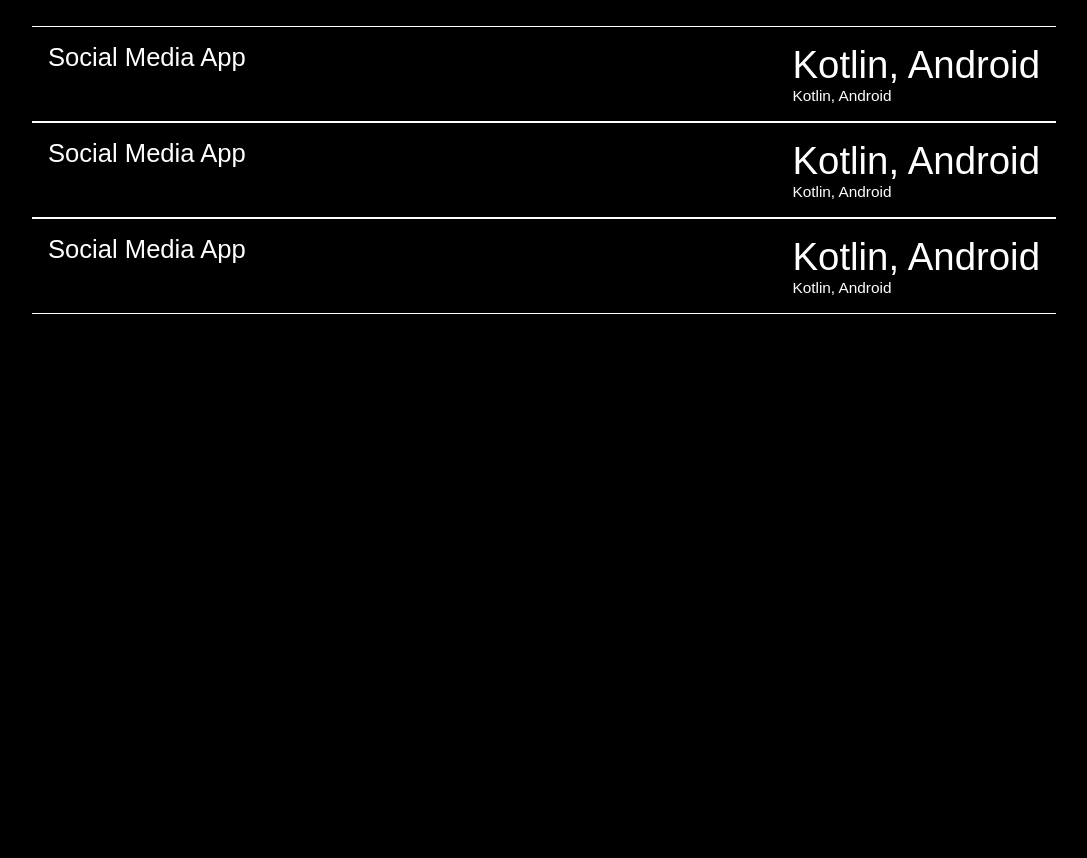
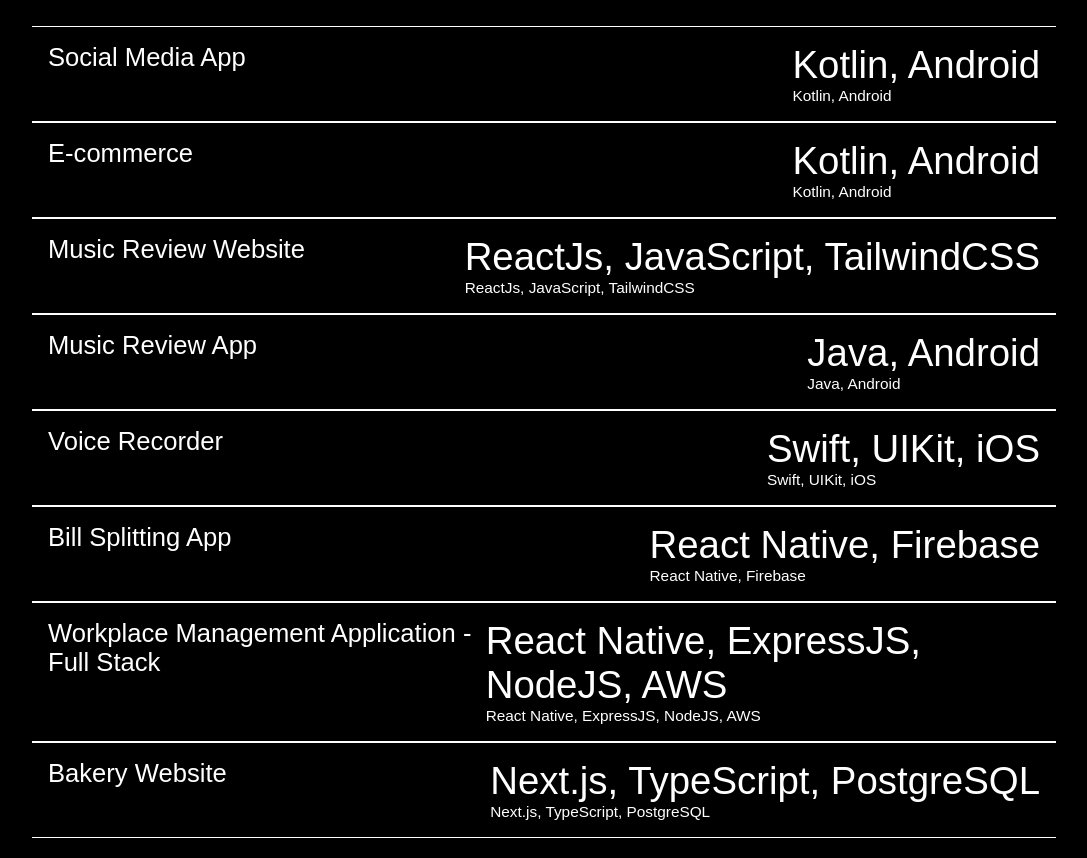
Before and after one commit to 2060k12/portfolio-new, a React (Vite) app: page /projects in a window 1280 px wide. Shown: the top 858 px of the page, without its empty margins (96-1183 px from the left). Before the commit the page ends 800 px from the top, so only its background shows below. Built offline with nearby package versions, Linux system fonts and the light colour scheme.

Commit message:
add: deploy try 2

```diff
--- a/projects.json
+++ b/projects.json
@@ -1,19 +1,11 @@
 [
   {
+    "id": "1",
     "title": "Social Media App",
     "tech": "Kotlin, Android",
     "subTitle": "Kotlin, Android",
     "github": "https://cdn.prod.website-files.com/668f2a25f4beafa35bba213a/668f36de3a71a14c497d5446_github-mark-white.png",
-    "overview": [
-      "Made with Kotlin",
-      "Using XML for layouts",
-      "Firebase as backend : Firestore, Firestorage, Auth",
-      "Uses Device Camera",
-      "MVVM Architecture",
-      "LiveData for reactive programming",
-      "ViewBinding for view interactions",
-      "Fragment-based UI"
-    ],
+    "overview": "This mobile app is built with Kotlin and follows the MVVM architecture for clean and maintainable code. The UI uses XML layouts and fragments, combined with ViewBinding for easy view interactions. LiveData enables reactive updates, ensuring the interface stays in sync with data changes. Firebase powers the backend, including Firestore for real-time database, Firestorage for media, and Authentication for secure user management. The app also utilizes the device camera to enhance user functionality, providing a practical and engaging experience overall.",
     "features": [
       "Photo Sharing",
       "Realtime chat",
@@ -23,7 +15,7 @@
       "Search profiles",
       "Add / remove Followings and followers"
     ],
-    "video": "https://youtu.be/QS28nnpzoFY",
+    "video": "https://www.youtube.com/embed/QS28nnpzoFY?si=Jzt0U8M7k7H7F50D",
     "screenshots": [
       "https://cdn.prod.website-files.com/668f2a25f4beafa35bba213a/668f39562232881730a5a1d7_photo1-p-800.jpg",
       "https://cdn.prod.website-files.com/668f2a25f4beafa35bba213a/668f3a77bd169f31c2f00700_photo3-p-800.jpg",
@@ -37,75 +29,198 @@
     ]
   },
   {
-    "title": "Social Media App",
+    "id": "2",
+    "title": "E-commerce",
     "tech": "Kotlin, Android",
     "subTitle": "Kotlin, Android",
-    "github": "https://cdn.prod.website-files.com/668f2a25f4beafa35bba213a/668f36de3a71a14c497d5446_github-mark-white.png",
-    "overview": [
-      "Made with Kotlin",
-      "Using XML for layouts",
-      "Firebase as backend : Firestore, Firestorage, Auth",
-      "Uses Device Camera",
-      "MVVM Architecture",
-      "LiveData for reactive programming",
-      "ViewBinding for view interactions",
-      "Fragment-based UI"
+    "github": "https://github.com/2060k12/Ecommerce",
+    "overview": "This e-commerce mobile app, built with **Kotlin**, utilizes **Jetpack Compose** for a modern, declarative UI. It follows the **MVVM** architecture for a clear separation of concerns. **Firebase** handles the backend, including **Firestore** for the database, **Firebase Storage** for images, and **Firebase Authentication** for user management. A **Room database** is used for local data persistence, specifically for the shopping cart. The app uses the **Coil** library for efficient image loading and a **Horizontal Pager** to display product feature images, providing a smooth user experience.",
+    "features": [
+      "Admin and Customer Login",
+      "Add/ remove products (admin)",
+      "Add to deals (admin)",
+      "Decrease product price (admin)",
+      "Add Images from gallery (admin)",
+      "Confirm / cancel / refund order (admin)",
+      "Search products",
+      "See deals",
+      "Add to cart, Checkout",
+      "Edit user details",
+      "add review/ rating"
     ],
+    "video": "https://www.youtube.com/embed/Y9jLqAwjwjM?si=hmP1hG4uCEEstkt9",
+    "screenshots": [],
+    "thumnail": []
+  },
+  {
+    "id": "3",
+    "title": "Music Review Website",
+    "tech": "ReactJs, JavaScript, TailwindCSS",
+    "subTitle": "ReactJs, JavaScript, TailwindCSS",
+    "github": "https://pranish.webflow.io/work/project-3#",
+    "overview": "This music review website is built with **ReactJs** and **JavaScript** for the front end, using **TailwindCSS** for a utility-first styling approach. **Firebase** serves as the backend, providing **Authentication**, **Firebase Storage**, and a **Firestore database** for real-time data updates. The site is hosted on **Netlify**, ensuring reliable deployment and quick access. Its backend is designed to update in real-time, offering a dynamic and responsive user experience.",
     "features": [
-      "Photo Sharing",
-      "Realtime chat",
-      "Like/ comment on posts",
-      "share and view stories which gets del in 24 hrs",
-      "edit profile info including profile image",
-      "Search profiles",
-      "Add / remove Followings and followers"
+      "Add and remove both albums and artists (Login required)",
+      "Add reviews",
+      "View Other's reviews",
+      "Login feature",
+      "Change user details",
+      "Favourites",
+      "Search both artist and albums",
+      "Filter"
     ],
-    "video": "https://youtu.be/QS28nnpzoFY",
+    "video": "https://www.youtube.com/embed/Y5Rx-M1wY-s?si=35l_1eGQKcZVjbyV",
+    "screenshots": [],
+    "thumnail": []
+  },
+  {
+    "id": "4",
+    "title": "Music Review App",
+    "tech": "Java, Android",
+    "subTitle": "Java, Android",
+    "github": "https://github.com/yourusername/music-review-app",
+    "overview": "A music review application built using Java and Android. It follows the MVVM architecture and utilizes LiveData, Room Database, XML layouts, Fragments, ViewBinding, RecyclerView, and Picasso for image loading.",
+    "features": [
+      "User login and registration",
+      "Add new albums and artists",
+      "Change email, password, name, or profile images",
+      "Add ratings and reviews",
+      "Browse through all listed albums and artists",
+      "Automatic scroll on Hero section every 1.5 seconds"
+    ],
+    "video": "https://www.youtube.com/embed/your_video_id",
     "screenshots": [
-      "https://cdn.prod.website-files.com/668f2a25f4beafa35bba213a/668f39562232881730a5a1d7_photo1-p-800.jpg",
-      "https://cdn.prod.website-files.com/668f2a25f4beafa35bba213a/668f3a77bd169f31c2f00700_photo3-p-800.jpg",
-      "https://cdn.prod.website-files.com/668f2a25f4beafa35bba213a/668f3a7653e5e2203087efa6_photo4-p-800.jpg",
-      "https://cdn.prod.website-files.com/668f2a25f4beafa35bba213a/668f3a76acc37f6a5b526957_photo5-p-800.jpg"
+      "https://cdn.prod.website-files.com/your_image1.jpg",
+      "https://cdn.prod.website-files.com/your_image2.jpg",
+      "https://cdn.prod.website-files.com/your_image3.jpg",
+      "https://cdn.prod.website-files.com/your_image4.jpg"
     ],
     "thumnail": [
-      "https://cdn.prod.website-files.com/668f2a25f4beafa35bba213a/668fbcff8eaf014dbcc56081_Screenshot_20240711_210658-p-500.png",
-      "https://cdn.prod.website-files.com/668f2a25f4beafa35bba213a/668fc62dff7276e1b7bb82f1_Screenshot_20240711_213428-p-500.png",
-      "https://cdn.prod.website-files.com/668f2a25f4beafa35bba213a/668fbc372d0090ff946b46b6_Screenshot_20240711_210038-p-500.png"
+      "https://cdn.prod.website-files.com/your_thumbnail1.jpg",
+      "https://cdn.prod.website-files.com/your_thumbnail2.jpg",
+      "https://cdn.prod.website-files.com/your_thumbnail3.jpg"
     ]
   },
   {
-    "title": "Social Media App",
-    "tech": "Kotlin, Android",
-    "subTitle": "Kotlin, Android",
-    "github": "https://cdn.prod.website-files.com/668f2a25f4beafa35bba213a/668f36de3a71a14c497d5446_github-mark-white.png",
-    "overview": [
-      "Made with Kotlin",
-      "Using XML for layouts",
-      "Firebase as backend : Firestore, Firestorage, Auth",
-      "Uses Device Camera",
-      "MVVM Architecture",
-      "LiveData for reactive programming",
-      "ViewBinding for view interactions",
-      "Fragment-based UI"
+    "id": "5",
+    "title": "Voice Recorder",
+    "tech": "Swift, UIKit, iOS",
+    "subTitle": "Swift, UIKit, iOS",
+    "github": "https://github.com/yourusername/voice-recorder",
+    "overview": "An iOS voice recording application developed using Swift and UIKit. It integrates Firebase for backend services and utilizes AVFoundation for audio recording and playback.",
+    "features": [
+      "Record audio",
+      "Play recorded audio",
+      "Convert audio to video with an image",
+      "Unsplash API integration for images",
+      "Choose images from the gallery",
+      "Upload recordings to Firebase Storage",
+      "Search users by email and play their recordings"
     ],
-    "features": [
-      "Photo Sharing",
-      "Realtime chat",
-      "Like/ comment on posts",
-      "share and view stories which gets del in 24 hrs",
-      "edit profile info including profile image",
-      "Search profiles",
-      "Add / remove Followings and followers"
-    ],
-    "video": "https://youtu.be/QS28nnpzoFY",
+    "video": "https://www.youtube.com/embed/your_video_id",
     "screenshots": [
-      "https://cdn.prod.website-files.com/668f2a25f4beafa35bba213a/668f39562232881730a5a1d7_photo1-p-800.jpg",
-      "https://cdn.prod.website-files.com/668f2a25f4beafa35bba213a/668f3a77bd169f31c2f00700_photo3-p-800.jpg",
-      "https://cdn.prod.website-files.com/668f2a25f4beafa35bba213a/668f3a7653e5e2203087efa6_photo4-p-800.jpg",
-      "https://cdn.prod.website-files.com/668f2a25f4beafa35bba213a/668f3a76acc37f6a5b526957_photo5-p-800.jpg"
+      "https://cdn.prod.website-files.com/your_image1.jpg",
+      "https://cdn.prod.website-files.com/your_image2.jpg",
+      "https://cdn.prod.website-files.com/your_image3.jpg",
+      "https://cdn.prod.website-files.com/your_image4.jpg"
     ],
     "thumnail": [
-      "https://cdn.prod.website-files.com/668f2a25f4beafa35bba213a/668fc9ba752903a8eb2e2927_Screenshot%202024-07-11%20at%2010.01.35%E2%80%AFPM.png"
+      "https://cdn.prod.website-files.com/your_thumbnail1.jpg",
+      "https://cdn.prod.website-files.com/your_thumbnail2.jpg",
+      "https://cdn.prod.website-files.com/your_thumbnail3.jpg"
+    ]
+  },
+  {
+    "id": "6",
+    "title": "Bill Splitting App",
+    "tech": "React Native, Firebase",
+    "subTitle": "React Native, Firebase",
+    "github": "https://github.com/yourusername/bill-splitting-app",
+    "overview": "A cross-platform bill splitting application developed using React Native and Firebase. It allows users to share bills with contacts and manage expenses efficiently.",
+    "features": [
+      "Secure login with Firebase Authentication",
+      "Add and remove users from expenses",
+      "Settle bills",
+      "In-app notifications",
+      "Profile management",
+      "View expense details",
+      "Remove users from any expenses",
+      "Update expenses"
+    ],
+    "video": "https://www.youtube.com/embed/your_video_id",
+    "screenshots": [
+      "https://cdn.prod.website-files.com/your_image1.jpg",
+      "https://cdn.prod.website-files.com/your_image2.jpg",
+      "https://cdn.prod.website-files.com/your_image3.jpg",
+      "https://cdn.prod.website-files.com/your_image4.jpg"
+    ],
+    "thumnail": [
+      "https://cdn.prod.website-files.com/your_thumbnail1.jpg",
+      "https://cdn.prod.website-files.com/your_thumbnail2.jpg",
+      "https://cdn.prod.website-files.com/your_thumbnail3.jpg"
+    ]
+  },
+  {
+    "id": "7",
+    "title": "Workplace Management Application - Full Stack",
+    "tech": "React Native, ExpressJS, NodeJS, AWS",
+    "subTitle": "React Native, ExpressJS, NodeJS, AWS",
+    "github": "https://github.com/yourusername/workplace-management-app",
+    "overview": "A full-stack workplace management application developed using React Native for mobile platforms and ExpressJS with NodeJS for the backend. It includes features like real-time communication, role-based access, and geofencing.",
+    "features": [
+      "User authentication with role-based access",
+      "Multi-server structure for different offices",
+      "Channel-based communication",
+      "Clock in/out functionality",
+      "Leave requests management",
+      "Document upload and validation",
+      "Real-time chat",
+      "Roster and schedule view",
+      "Income overview",
+      "Push and in-app notifications",
+      "Custom chat themes"
+    ],
+    "video": "https://www.youtube.com/embed/your_video_id",
+    "screenshots": [
+      "https://cdn.prod.website-files.com/your_image1.jpg",
+      "https://cdn.prod.website-files.com/your_image2.jpg",
+      "https://cdn.prod.website-files.com/your_image3.jpg",
+      "https://cdn.prod.website-files.com/your_image4.jpg"
+    ],
+    "thumnail": [
+      "https://cdn.prod.website-files.com/your_thumbnail1.jpg",
+      "https://cdn.prod.website-files.com/your_thumbnail2.jpg",
+      "https://cdn.prod.website-files.com/your_thumbnail3.jpg"
+    ]
+  },
+  {
+    "id": "8",
+    "title": "Bakery Website",
+    "tech": "Next.js, TypeScript, PostgreSQL",
+    "subTitle": "Next.js, TypeScript, PostgreSQL",
+    "github": "https://github.com/yourusername/bakery-website",
+    "overview": "A bakery website developed using Next.js and TypeScript. It features a CMS for managing promotions and orders, integration with TikTok for video content, and a custom cake ordering system.",
+    "features": [
+      "CMS features for managing promotions",
+      "Create and manage orders",
+      "Upload content",
+      "Explore page for browsing",
+      "View TikTok videos by the bakery",
+      "Checkout functionality",
+      "Custom cake orders",
+      "Add to cart"
+    ],
+    "video": "https://www.youtube.com/embed/your_video_id",
+    "screenshots": [
+      "https://cdn.prod.website-files.com/your_image1.jpg",
+      "https://cdn.prod.website-files.com/your_image2.jpg",
+      "https://cdn.prod.website-files.com/your_image3.jpg",
+      "https://cdn.prod.website-files.com/your_image4.jpg"
+    ],
+    "thumnail": [
+      "https://cdn.prod.website-files.com/your_thumbnail1.jpg",
+      "https://cdn.prod.website-files.com/your_thumbnail2.jpg",
+      "https://cdn.prod.website-files.com/your_thumbnail3.jpg"
     ]
   }
 ]
--- a/src/components/products/EachProjectCard.tsx
+++ b/src/components/products/EachProjectCard.tsx
@@ -1,21 +1,28 @@
 import DesktopImg from "./DesktopImg";
 import MobileImgGroup from "./MobileImgGroup";
 
-export interface Project {
+export interface ProjectInterface {
   title?: string;
   subTitle?: string;
   github?: string;
-  overview?: string[];
+  overview?: string;
   features?: string[];
   video?: string;
   screenshots?: string[];
   thumnail?: string[];
   tech?: string;
+  onClick: () => void;
 }
 
-const EachProjectCard = ({ title, subTitle, tech, thumnail }: Project) => {
+const EachProjectCard = ({
+  title,
+  subTitle,
+  tech,
+  thumnail,
+  onClick,
+}: ProjectInterface) => {
   return (
-    <div className="update-container">
+    <div className="update-container" onClick={onClick}>
       <div className="elem1">
         <h3>{title}</h3>
 
--- a/src/components/products/ProductDetails.tsx
+++ b/src/components/products/ProductDetails.tsx
@@ -1,11 +1,16 @@
 import { useRef } from "react";
 import { useGSAP } from "@gsap/react";
+import { useParams } from "react-router-dom";
 import gsap from "gsap";
+import data from "././../../../projects.json";
 const ProductDetails = () => {
   const titleRef = useRef(null);
   const left = useRef(null);
   const right = useRef(null);
   const ss = useRef(null);
+
+  const { id } = useParams();
+  const project = data.find((item) => item.id === id);
 
   useGSAP(() => {
     gsap.from(titleRef.current, {
@@ -30,10 +35,10 @@ const ProductDetails = () => {
     });
   }, []);
 
-  return (
+  return project?.id ? (
     <div className="project-detail">
       <div ref={titleRef} className="title">
-        <h1>Social Media App</h1>
+        <h1>{project?.title}</h1>
         <img src="/github-mark-white.svg" alt="" height="50" />
       </div>
 
@@ -51,7 +56,7 @@ const ProductDetails = () => {
             ref={left}
             width="560"
             height="315"
-            src="https://www.youtube.com/embed/QS28nnpzoFY?si=zfhN84Qv6qalv_J-"
+            src={project?.video}
             title="YouTube video player"
             frameBorder={0}
             allow="accelerometer; autoplay; clipboard-write; encrypted-media; gyroscope; muted; picture-in-picture; web-share"
@@ -59,28 +64,13 @@ const ProductDetails = () => {
             allowFullScreen
           ></iframe>
           <div ref={right} className="right">
-            <p>
-              Lorem ipsum dolor sit amet consectetur, adipisicing elit. Quae
-              dolorem nihil fugit minima, unde accusantium quos optio tempora
-              fuga neque aspernatur quia nisi at itaque eum necessitatibus,
-              harum accusamus molestias. Iusto, deleniti optio vitae, similique
-              perspiciatis, neque maiores dolor dignissimos autem molestias
-              delectus harum vel necessitatibus aliquam porro! Veritatis
-              dignissimos cupiditate assumenda sit. Corrupti nam aliquid magni
-              ipsam atque iusto. Fugit, non optio cum, assumenda voluptatibus
-              eius architecto quibusdam earum quasi enim suscipit repellendus
-              fugiat eveniet excepturi explicabo quam nam accusantium facilis.
-            </p>
+            <p>{project.overview}</p>
             <br />
             <div className="feature">
               <h4>Features</h4>
-              <h5>Photo Sharing</h5>
-              <h5>Realtime chat</h5>
-              <h5>Like/ comment on posts</h5>
-              <h5>share and view stories which gets del in 24 hrs</h5>
-              <h5>edit profile info including profile image</h5>
-              <h5>Search profiles</h5>
-              <h5>Add / remove Followings and followers</h5>
+              {project?.features.map((item) => (
+                <h5>{item}</h5>
+              ))}
             </div>
           </div>
         </div>
@@ -108,6 +98,10 @@ const ProductDetails = () => {
         </div>
       </div>
     </div>
+  ) : (
+    <div>
+      <h1>Project Not Found</h1>
+    </div>
   );
 };
 
--- a/src/components/products/ProjectList.tsx
+++ b/src/components/products/ProjectList.tsx
@@ -1,12 +1,19 @@
 import EachProjectCard from "./EachProjectCard";
 import "./../../css/project.css";
 import data from "./../../../projects.json";
+import { useNavigate } from "react-router-dom";
 const ProjectList = () => {
+  const navigate = useNavigate();
+
   return (
     <div className="page4">
       <div className="projects">
         {data.map((each) => (
           <EachProjectCard
+            onClick={() => {
+              navigate(`project/${each.id}`);
+            }}
+            key={each.id}
             title={each.title}
             subTitle={each.subTitle}
             tech={each.tech}
--- a/src/css/index.css
+++ b/src/css/index.css
@@ -48,7 +48,7 @@ body {
 
 .page4 {
   width: 100%;
-  height: 100vh;
+
   /* background-color: blueviolet; */
 }
 
```
